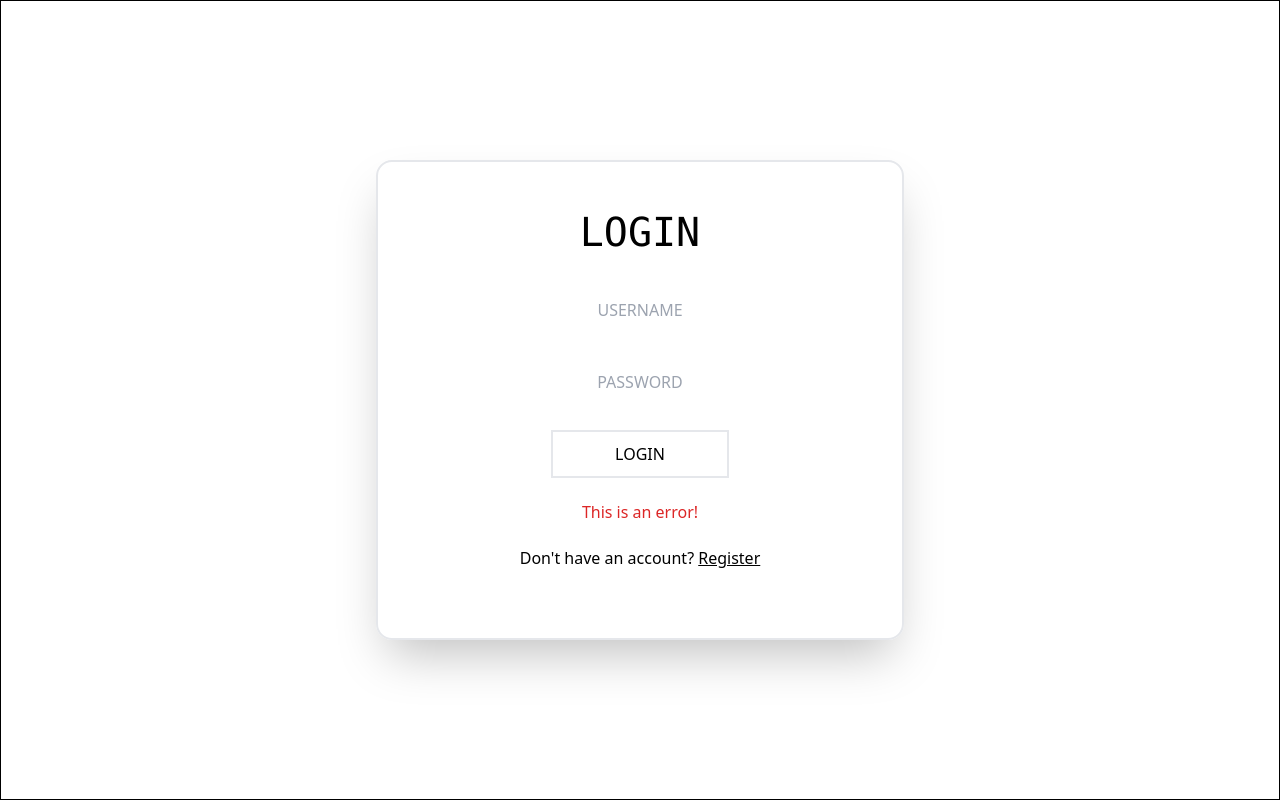
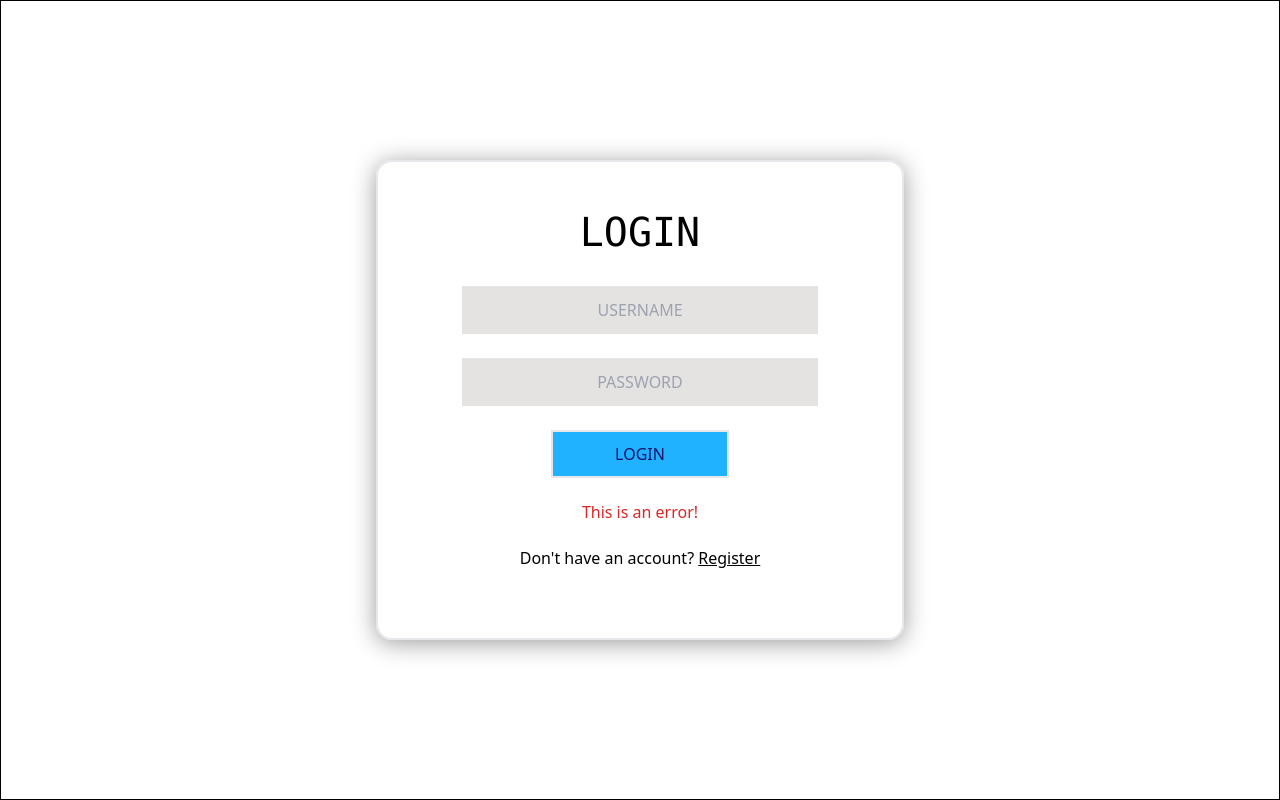
Before and after one commit to R3yz0n/BLOG, a React (Create React App) app in the folder client/: page /login in a window 1280 px wide. Built offline with nearby package versions, Linux system fonts and the light colour scheme.

Commit message:
updated card

```diff
--- a/client/src/index.css
+++ b/client/src/index.css
@@ -5,6 +5,7 @@
 * {
   margin: 0;
   padding: 0;
+  box-sizing: border-box;
 }
 
 .b {
@@ -14,3 +15,34 @@
 .img-card {
   box-shadow: 5px 5px 3px rgb(169, 164, 164);
 }
+.form-card input {
+  background-color: rgb(229, 226, 226);
+}
+/* .form-card input:focus{
+  outline-color: rgb(32, 177, 255);
+} */
+.form-card button{
+  background-color:rgb(32, 177, 255);
+  color: rgb(19, 19, 106);
+
+}
+
+.form-card button:hover{
+  /* height: 3.5em; */
+  width: 42%;
+  font-weight: 400;
+  font-size: 22px;
+}
+
+/* @font-face{
+
+font-family: "CustomFont";
+src: url("..")
+
+} */
+
+.form-card{
+
+box-shadow: 0 0.188em 1.550em rgb(156, 156, 156);
+
+}
```
